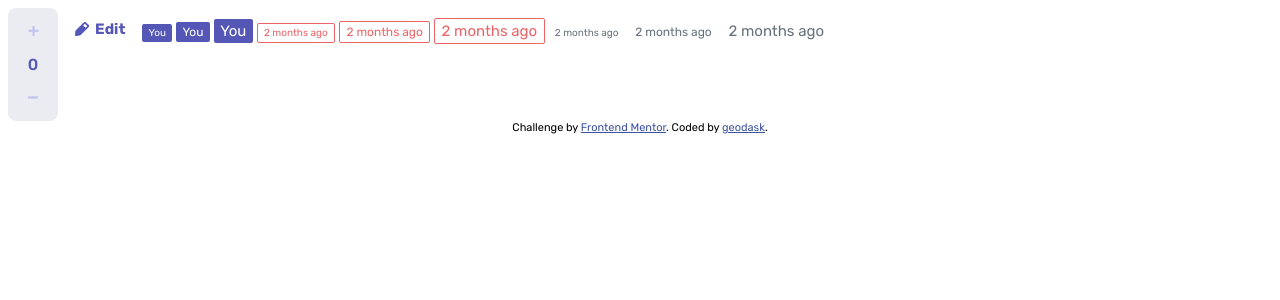
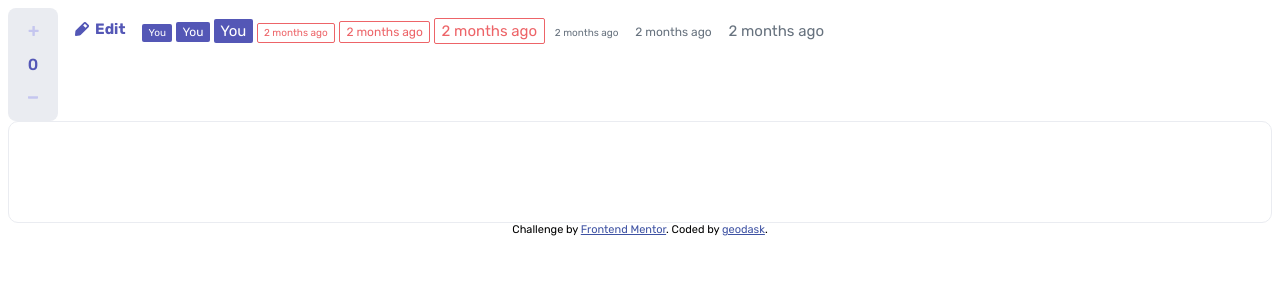
Before and after one commit to geodask/interactive-comments-section-v1, a Svelte app: page / in a window 1280 px wide. Shown: the top 300 px of the page. Built offline with nearby package versions, Linux system fonts and the light colour scheme.

Commit message:
Add TextArea component

```diff
--- a/src/App.svelte
+++ b/src/App.svelte
@@ -2,6 +2,7 @@
   import ActionButton from './components/ActionButton.svelte';
   import Badge from './components/Badge.svelte';
   import LikeCounter from './components/LikeCounter.svelte';
+  import TextArea from './components/TextArea.svelte';
 </script>
 
 <main>
@@ -18,6 +19,8 @@
   <Badge color="gray" type="text-only" size="sm">2 months ago</Badge>
   <Badge color="gray" type="text-only">2 months ago</Badge>
   <Badge color="gray" type="text-only" size="lg">2 months ago</Badge>
+
+  <TextArea />
 </main>
 
 <footer>
--- a/src/app.css
+++ b/src/app.css
@@ -17,6 +17,10 @@
   --transition-duration: 200ms;
 }
 
+* {
+  box-sizing: border-box;
+}
+
 body {
   font-family: 'Rubik', sans-serif;
   font-size: var(--font-size-paragraph);
--- /dev/null
+++ b/src/components/TextArea.svelte
@@ -0,0 +1,41 @@
+<script lang="ts">
+</script>
+
+<div class="text-area">
+  <div contenteditable="true" class="text-area__input-area" />
+</div>
+
+<style scoped>
+  .text-area {
+    overflow: hidden;
+    border-radius: 10px;
+    border: 1px solid var(--color-neutral-light-gray);
+  }
+
+  .text-area:hover {
+    border-color: var(--color-primary-moderate-blue);
+  }
+
+  .text-area__input-area {
+    border-radius: inherit;
+    padding: 12px 24px;
+    overflow-y: auto;
+    min-height: 100px;
+    max-height: 150px;
+    width: 100%;
+    scrollbar-gutter: 10px;
+  }
+
+  .text-area__input-area::-webkit-scrollbar {
+    width: 6px;
+  }
+
+  .text-area__input-area::-webkit-scrollbar-track {
+    background-color: var(--color-primary-grayish-blue);
+  }
+
+  .text-area__input-area::-webkit-scrollbar-thumb {
+    border-radius: inherit;
+    background-color: var(--color-primary-moderate-blue);
+  }
+</style>
```
